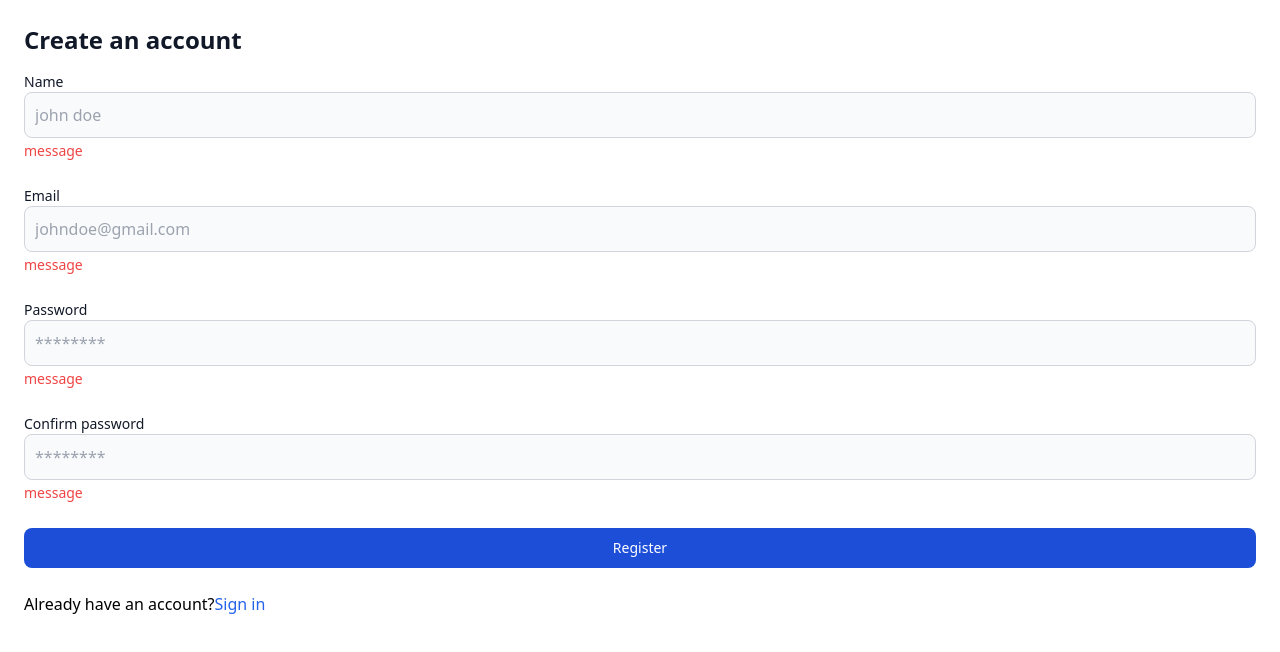
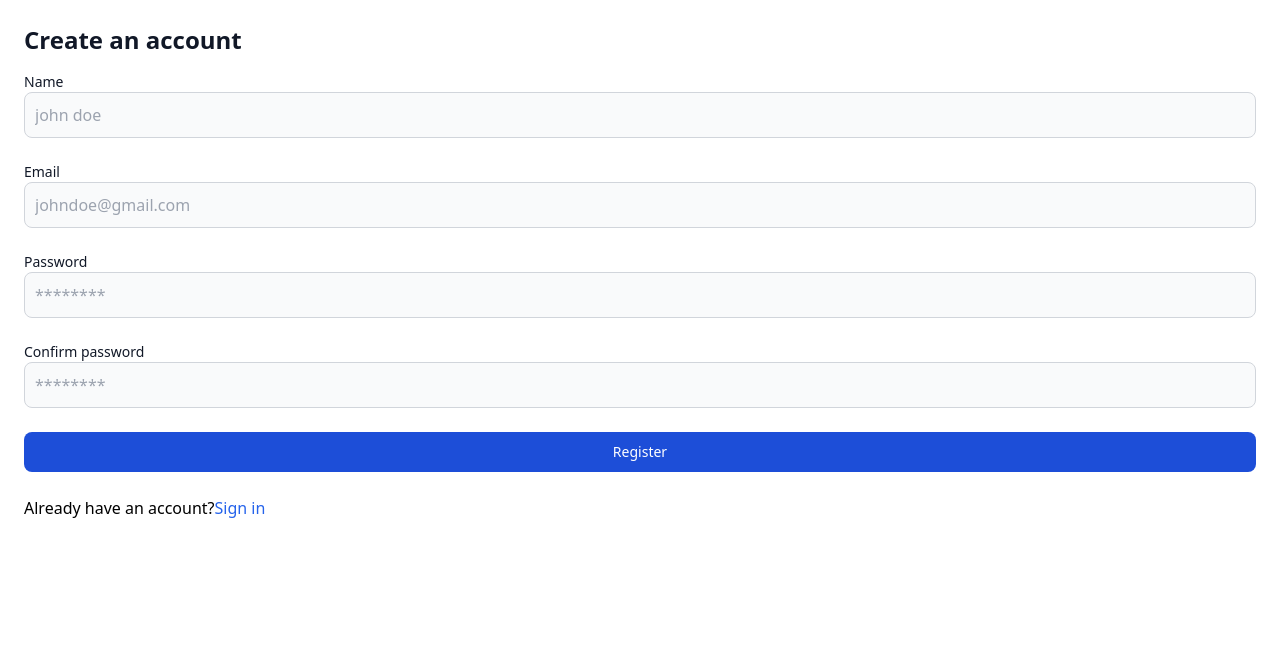
Before and after one commit to Henok-Al/multi-role-auth, a Next.js app: page /register in a window 1280 px wide. Shown: the top 652 px of the page. Built offline with nearby package versions, Linux system fonts and the light colour scheme.

Commit message:
register page validation added

```diff
--- a/components/auth/form-register.tsx
+++ b/components/auth/form-register.tsx
@@ -1,9 +1,13 @@
+"use client";
+
+import { useFormState } from "react-dom";
 import Link from "next/link";
-import React from "react";
+import { signUpCredentials } from "@/lib/actions";
 
 const FormRegister = () => {
+  const [state, formAction] = useFormState(signUpCredentials, null);
   return (
-    <form action="" className="space-y-6">
+    <form action={formAction} className="space-y-6">
       <div>
         <label
           htmlFor="name"
@@ -18,7 +22,9 @@ const FormRegister = () => {
           className="bg-gray-50 border border-gray-300 text-gray-900  rounded-lg focus:ring-blue-500 focus:border-blue-500 block w-full p-2.5"
         />
         <div aria-live="polite" aria-atomic="true">
-          <span className="text-sm mt-2 text-red-500">message</span>
+          <span className="text-sm mt-2 text-red-500">
+            {state?.error?.name}
+          </span>
         </div>
       </div>
       <div>
@@ -35,7 +41,9 @@ const FormRegister = () => {
           className="bg-gray-50 border border-gray-300 text-gray-900  rounded-lg focus:ring-blue-500 focus:border-blue-500 block w-full p-2.5"
         />
         <div aria-live="polite" aria-atomic="true">
-          <span className="text-sm mt-2 text-red-500">message</span>
+          <span className="text-sm mt-2 text-red-500">
+            {state?.error?.email}
+          </span>
         </div>
       </div>
       <div>
@@ -52,7 +60,9 @@ const FormRegister = () => {
           className="bg-gray-50 border border-gray-300 text-gray-900  rounded-lg focus:ring-blue-500 focus:border-blue-500 block w-full p-2.5"
         />
         <div aria-live="polite" aria-atomic="true">
-          <span className="text-sm mt-2 text-red-500">message</span>
+          <span className="text-sm mt-2 text-red-500">
+            {state?.error?.password}
+          </span>
         </div>
       </div>
       <div>
@@ -69,7 +79,9 @@ const FormRegister = () => {
           className="bg-gray-50 border border-gray-300 text-gray-900  rounded-lg focus:ring-blue-500 focus:border-blue-500 block w-full p-2.5"
         />
         <div aria-live="polite" aria-atomic="true">
-          <span className="text-sm mt-2 text-red-500">message</span>
+          <span className="text-sm mt-2 text-red-500">
+            {state?.error?.ConfirmPassword}
+          </span>
         </div>
       </div>
       <button
--- /dev/null
+++ b/lib/actions.ts
@@ -0,0 +1,36 @@
+"use server";
+import { RegisterSchema } from "./zod";
+import { hashSync } from "bcrypt-ts";
+import { prisma } from "./prisma";
+import { redirect } from "next/navigation";
+
+export const signUpCredentials = async (
+  prevState: unknown,
+  formData: FormData
+) => {
+  const validatedFields = RegisterSchema.safeParse(
+    Object.fromEntries(formData.entries())
+  );
+
+  if (!validatedFields.success) {
+    return {
+      error: validatedFields.error.flatten().fieldErrors,
+    };
+  }
+
+  const { name, email, password } = validatedFields.data;
+  const hashedPassword = hashSync(password, 10);
+
+  try {
+    await prisma.user.create({
+      data: {
+        name,
+        email,
+        password: hashedPassword,
+      },
+    });
+  } catch (error) {
+    return { message: "Failed to register user" };
+  }
+  redirect("/login");
+};
--- /dev/null
+++ b/lib/zod.ts
@@ -0,0 +1,15 @@
+import { object, string } from "zod";
+
+export const RegisterSchema = object({
+  name: string().min(1, "Name must be more than 1 character"),
+  email: string().email("Invalid email"),
+  password: string()
+    .min(8, "Password must be more than 8 character")
+    .max(32, "Password must be less than 32 character"),
+  ConfirmPassword: string()
+    .min(8, "Password must be more than 8 character")
+    .max(32, "Password must be less than 32 character"),
+}).refine((data) => data.password === data.ConfirmPassword, {
+  message: "Password does not match",
+  path: ["ConfirmPassword"],
+});
```
Also changed, not shown: 1 other file (tests, documents, lock files or other folders).
